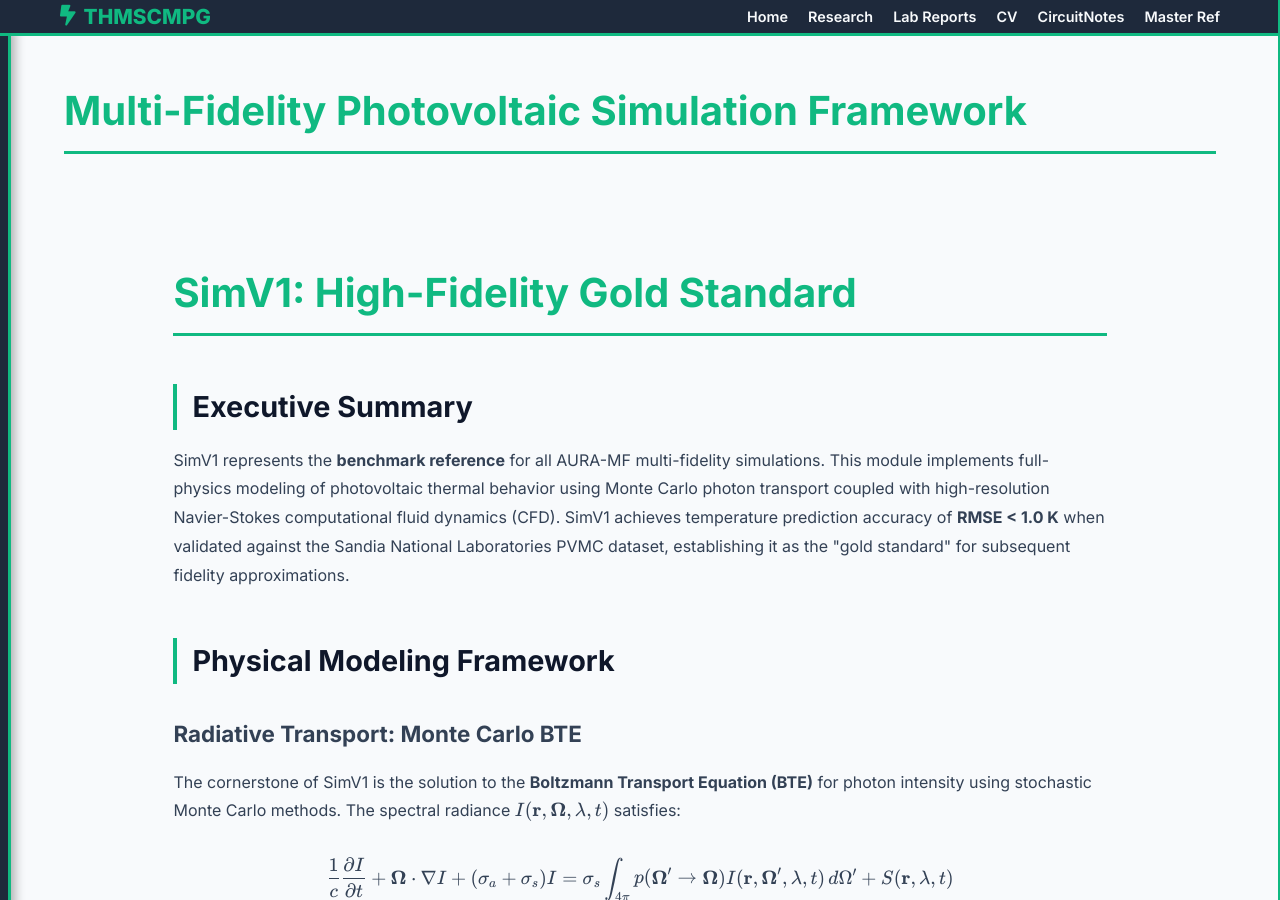
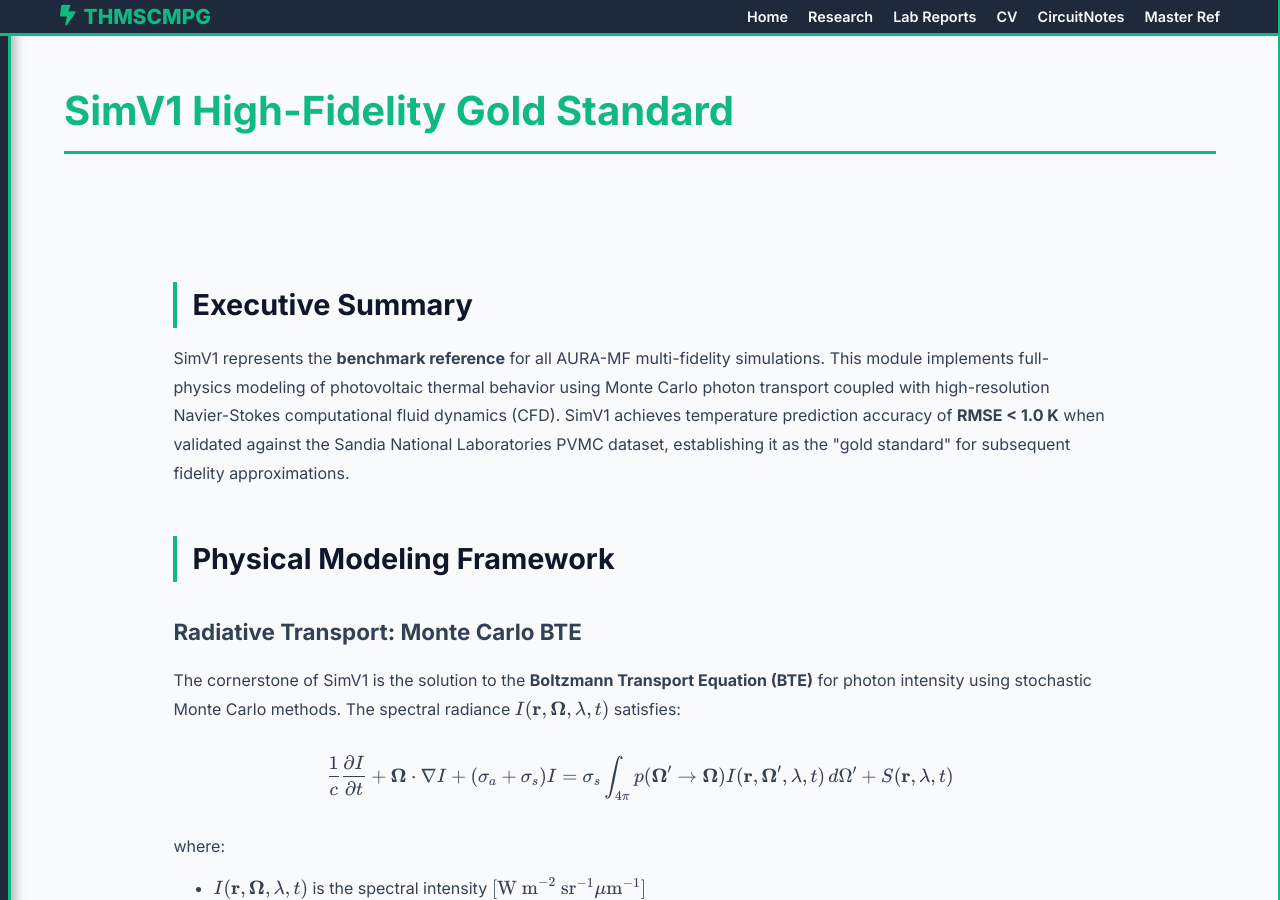
Before and after one commit to THMSCMPG/AURA-MF, a Jekyll site: the page built from docs/simv1-gold-standard.html, in a window 1280 px wide and 900 px high. Built offline with Jekyll 4.4.1, drawn with Linux system fonts in a browser that asks for light colours.

Commit message:
Update simv1-gold-standard.html

```diff
--- a/docs/simv1-gold-standard.html
+++ b/docs/simv1-gold-standard.html
@@ -1,10 +1,9 @@
 ---
 layout: default
-title: Multi-Fidelity Photovoltaic Simulation Framework
+title: SimV1 High-Fidelity Gold Standard
 weight: 2
 ---
     <main>
-        <h1>SimV1: High-Fidelity Gold Standard</h1>
 
         <div class="executive-summary">
             <h2>Executive Summary</h2>
```
